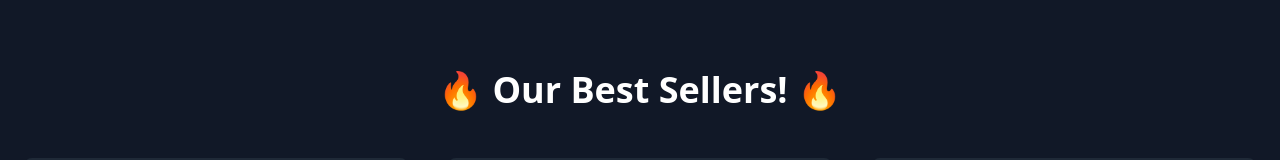
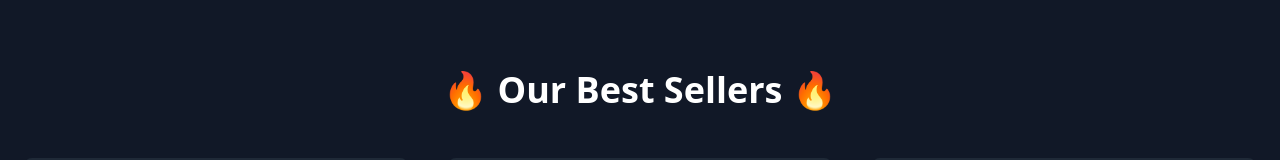
Before and after one commit to 2425-2AHIF-WMC/car-shop, a plain HTML site: page index.html in a window 1280 px wide. Shown: the part 506-666 px from the top of the page. Drawn offline with nearby package versions, Linux system fonts and the light colour scheme.

Commit message:
text wieder

```diff
--- a/index.html
+++ b/index.html
@@ -4,6 +4,7 @@
   <meta charset="UTF-8" />
   <meta name="viewport" content="width=device-width, initial-scale=1.0" />
   <title>RevTech Garage</title>
+
   <link href="https://cdn.jsdelivr.net/npm/tailwindcss@2.2.19/dist/tailwind.min.css" rel="stylesheet">
   <script src="https://cdn.jsdelivr.net/npm/alpinejs@3.x.x/dist/cdn.min.js" defer></script>
   <style>
@@ -44,7 +45,7 @@
 
 <!-- Cars Section -->
 <section id="cars" class="py-20 px-6">
-  <h3 class="text-4xl font-bold text-center mb-12">🔥 Our Best Sellers! 🔥</h3>
+  <h3 class="text-4xl font-bold text-center mb-12">🔥 Our Best Sellers 🔥</h3>
   <div class="grid grid-cols-1 md:grid-cols-2 lg:grid-cols-3 gap-10">
     <div class="bg-gray-800 p-4 rounded-lg shadow-lg hover:scale-105 transform transition duration-300">
       <img src="img/bmwm4.jpg" alt="BMW" class="rounded mb-4">
```
